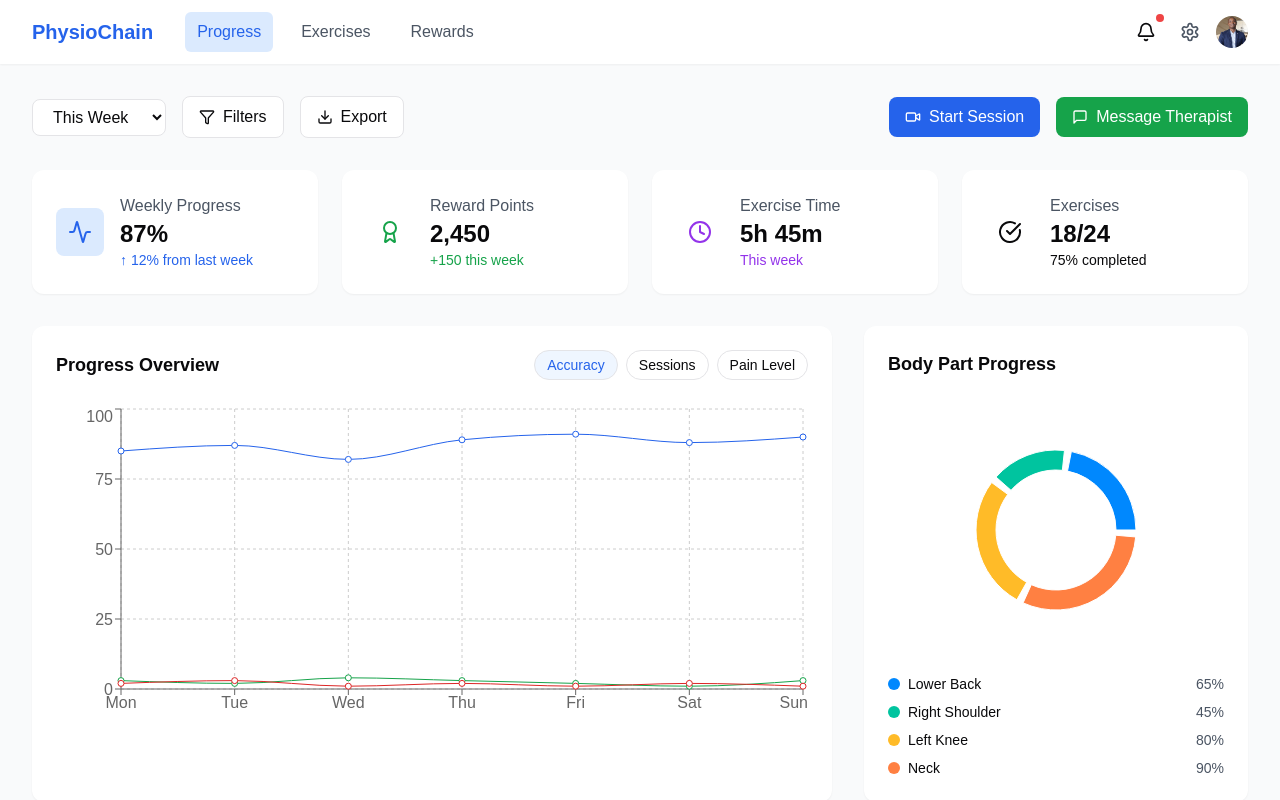
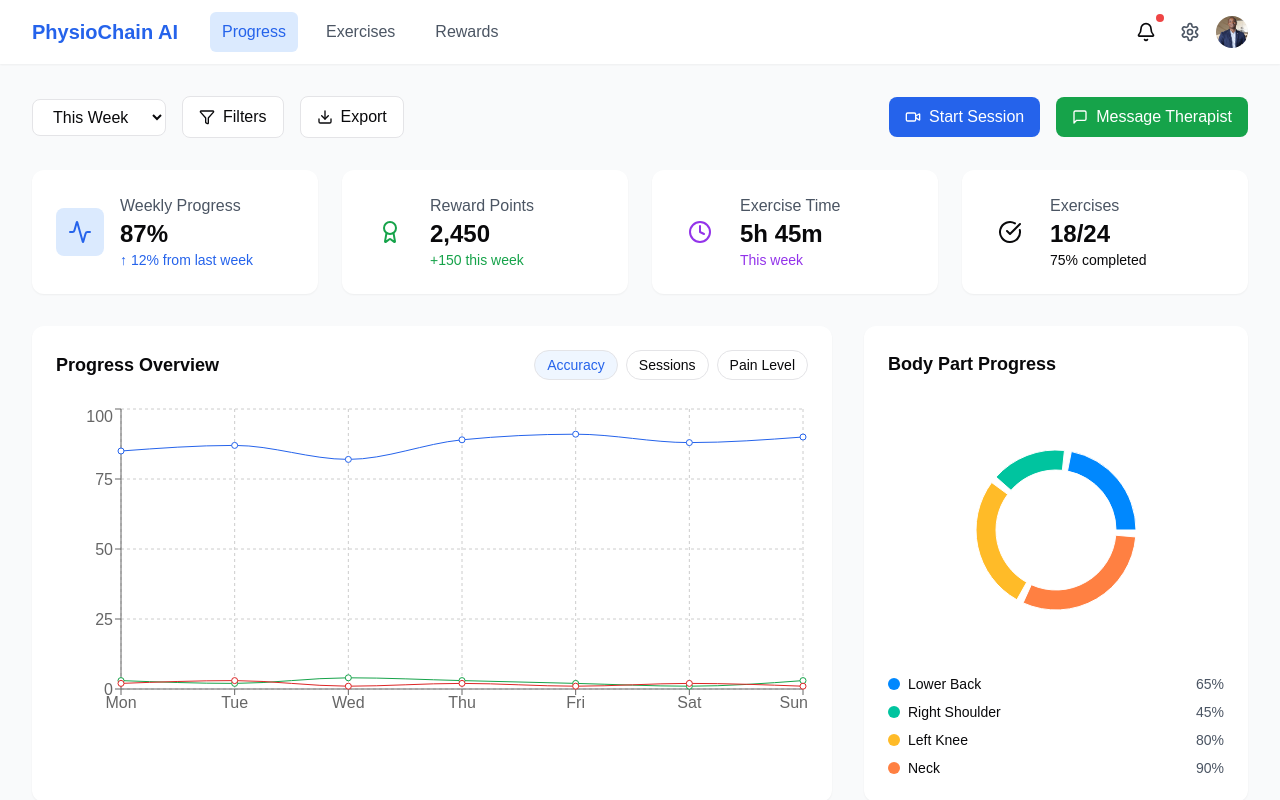
Before and after one commit to RodgersChayuga/web3-PhysioChain-AI, a Next.js app in the folder frontend/: page / in a window 1280 px wide. Shown: the top 800 px of the page. Built offline with nearby package versions, Linux system fonts and the light colour scheme.

Commit message:
Test | Test frontend branch deployment

```diff
--- a/frontend/app/page.tsx
+++ b/frontend/app/page.tsx
@@ -102,7 +102,7 @@
         <div className="max-w-7xl mx-auto px-4 sm:px-6 lg:px-8">
           <div className="flex justify-between items-center h-16">
             <div className="flex items-center gap-8">
-              <h1 className="text-xl font-bold text-blue-600">PhysioChain</h1>
+              <h1 className="text-xl font-bold text-blue-600">PhysioChain AI</h1>
               <nav className="hidden md:flex space-x-4">
                 {['progress', 'exercises', 'rewards'].map((tab) => (
                   <button
```
